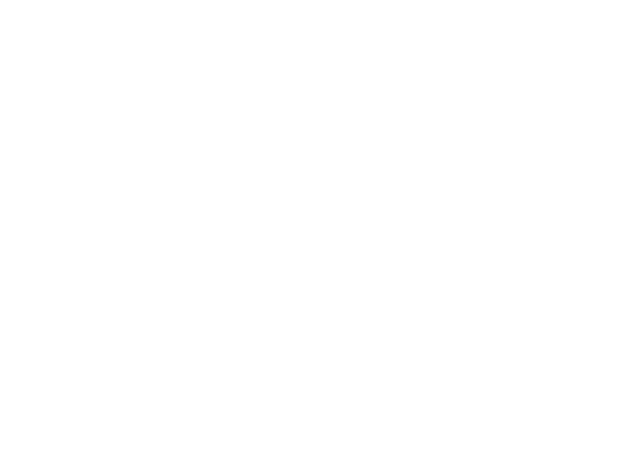
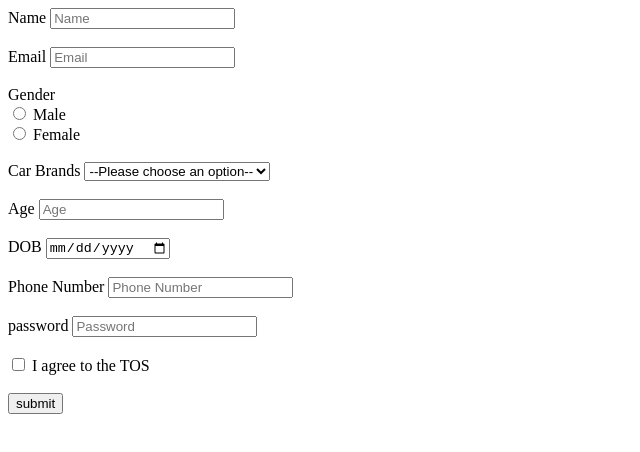
Before and after one commit to acciojob/signup-form-car-aadildil, a website: page main.html in a window 1280 px wide. Shown: the whole page, without its empty margins (0-640 px from the left). Drawn offline with Linux system fonts and the light colour scheme.

Commit message:
created a submission

```diff
--- a/main.html
+++ b/main.html
@@ -7,6 +7,58 @@
 </head>
 
 <body>
+    <div>
+        <form action="/submit" method="post">
+            <label for="name">Name</label>
+            <input type="text" id="name" name="name" placeholder="Name" required>
+            <br><br>
+
+            <label for="email">Email</label>
+            <input type="email" id="email" name="email" placeholder="Email" required>
+            <br><br>
+
+            <label for="gender">Gender</label><br>
+            <input type="radio" id="gender_m" name="gender" value="male" required>
+            <label for="gender_m">Male</label><br>
+            <input type="radio" id="gender_f" name="gender" value="female">
+            <label for="gender_f">Female</label><br><br>
+
+            <label for="cars">Car Brands</label>
+            <select name="cars" id="cars" required>
+                <option value="" disabled selected>--Please choose an option--</option>
+                <option value="BMW">BMW</option>
+                <option value="Audi">Audi</option>
+                <option value="Mercedez">Mercedez</option>
+            </select><br><br>
+
+            <label for="age">Age</label>
+            <input type="number" id="age" name="age" placeholder="Age" required>
+
+            <br><br>
+
+            <label for="dob">DOB</label>
+            <input type="date" id="dob" name="dob"required>
+
+            <br><br>
+            <label for="tel">Phone Number</label>
+            <input type="tel" id="tel" name="tel" placeholder="Phone Number" required>
+
+            <br><br>
+
+            <label for="password">password</label>
+            <input type="password" name="password" id="password" placeholder="Password" required>
+
+            <br><br>
+            <input type="checkbox" id="toc" name="toc" required>
+            <label for="toc">I agree to the TOS</label>
+
+            <br><br>
+            <button type="submit">submit</button>
+
+
+        </form>
+    </div>
+
 	<!-- the entire body must be written by student -->
     <script type="text/javascript" src="./script.js">
 </script>
```
